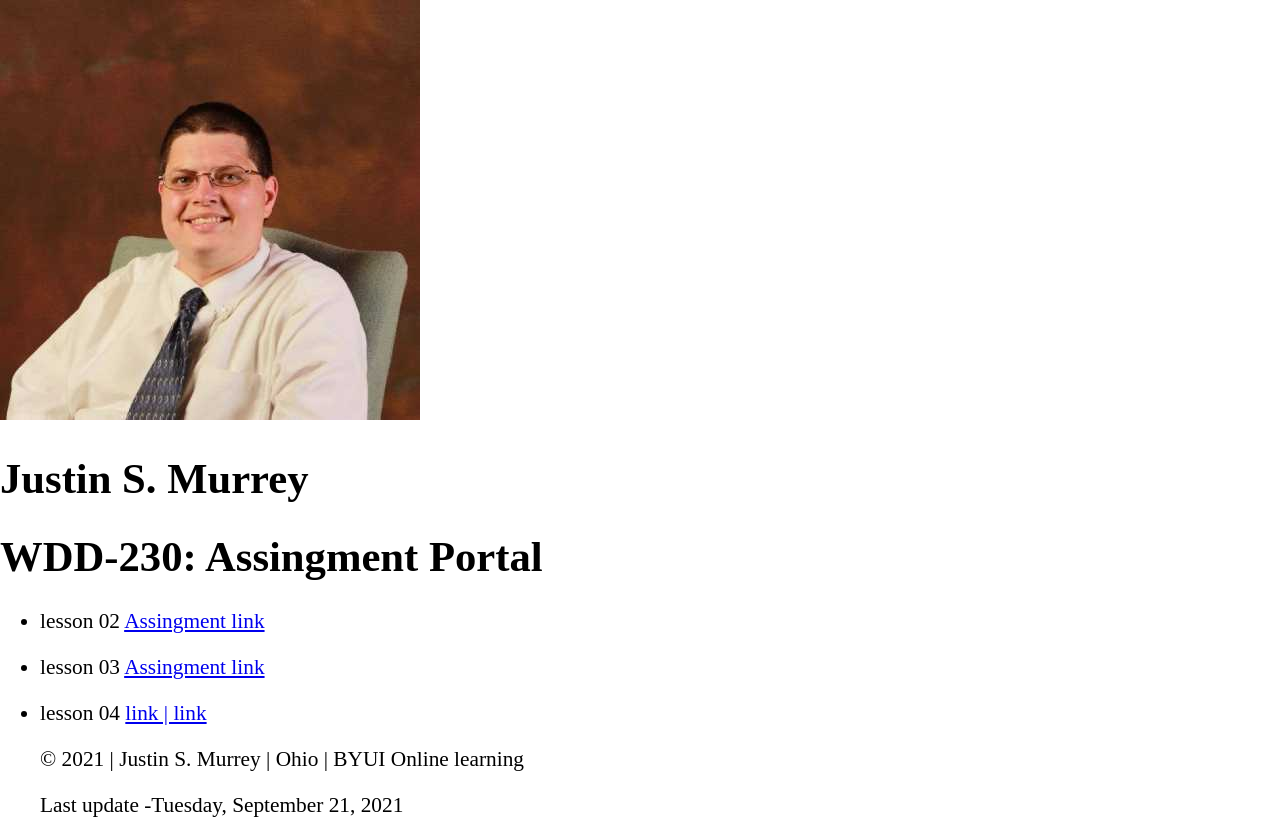
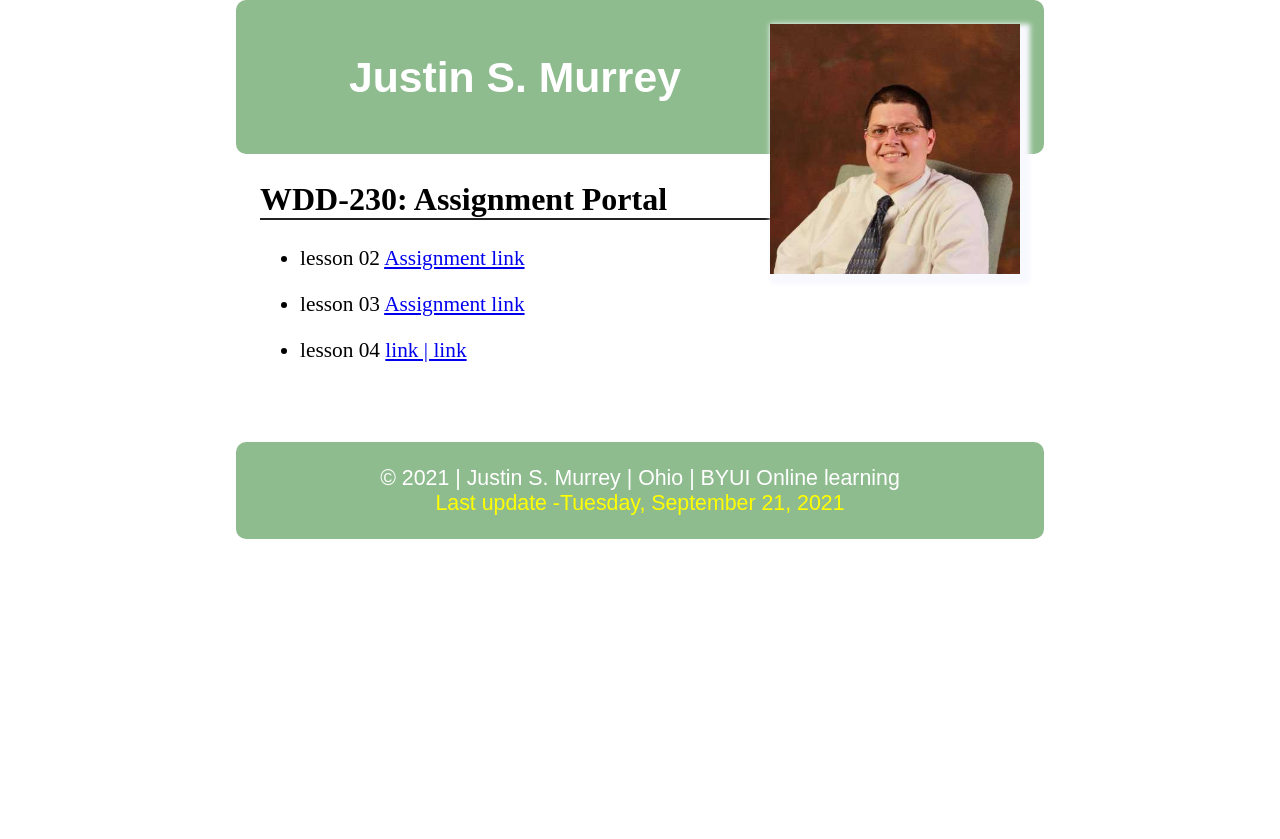
Before and after one commit to werdnasiwel/wdd-230, a plain HTML site: page index.html in a window 1280 px wide. After the commit the page ends 800 px from the top, so only its background shows below. Drawn offline with Linux system fonts and the light colour scheme.

Commit message:
13th commit

```diff
--- a/css/style.css
+++ b/css/style.css
@@ -1,14 +1,59 @@
 body{
     font-size: 16pt;
+}
+
+header,
+main,
+footer{
+    max-width: 760px;
+    margin: 0 auto;
+}
+
+header{
+    background-color: darkseagreen;
+    padding: 1.5rem;
+    border-radius: 10px;
+}
+
+header img{
+    float: right;
+}
+
+header img{
+    width:auto;
+    height: 250px;
+    box-shadow: 5px 5px 5px 5px ghostwhite;
+}
+
+h1{
+    font-size: 2.4rem;
+    color: white;
+    text-align: center;
+    font-family: Arial, Helvetica, sans-serif;
+}
+
+footer{
+    background-color: darkseagreen;
+    padding: 1.5rem;
+    border-radius: 10px;
+    margin-top: 80px;
 
 }
 
+p{
+    color: white;
+    text-align: center;
+    font-family: Arial, Helvetica, sans-serif;
+    margin: 0;
+}
 
+#copyright2{
+    color: yellow;
+}
 
-
-
-
-
+#assignment{
+    border-bottom: 2px solid #222;
+}
 
 
 
--- a/index.html
+++ b/index.html
@@ -1,58 +1,42 @@
 <!DOCTYPE html>
 <html lang="en">
-
   <head>
-  <meta charset="UTF-8">
-  <meta http-equiv="X-UA-Compatible" content="IE=edge">
-  <meta name="viewport" content="width=device-width, initial-scale=1.0">
-  <link rel="stylesheet" href="/css/style.css">
-  <link rel="stylesheet" href="css/normalize.css">
+    <meta charset="UTF-8" />
+    <meta http-equiv="X-UA-Compatible" content="IE=edge" />
+    <meta name="viewport" content="width=device-width, initial-scale=1.0" />
+    <link rel="stylesheet" href="/css/style.css" />
+    <link rel="stylesheet" href="css/normalize.css" />
     <script defer src="/js/year.js"></script>
     <title>BYUI Assignmet</title>
   </head>
 
   <body>
-  <div class="content">
     <header class="header">
-      <img src="/image/justins - Copy2.jpg" alt="picture of owner">
+      <img src="/image/justins - Copy2.jpg" alt="picture of owner" />
+
       <h1>Justin S. Murrey</h1>
-
     </header>
-       <h1 class="lesson">
-        WDD-230: Assingment Portal
-      </h1>
-
+    <main>
+      <h2 id="assignment">WDD-230: Assignment Portal</h2>
       <ul>
-        <li>
-          lesson 02 <a href="#">Assingment link</a>
-        </li>
+        <li>lesson 02 <a href="#">Assignment link</a></li>
       </ul>
       <ul>
-        <li>
-          lesson 03 <a href="#">Assingment link</a>
-        </li>
+        <li>lesson 03 <a href="#">Assignment link</a></li>
       </ul>
       <ul>
-        <li>
-          lesson 04 <a href="#">link | link
-          </a>
-        </li>
+        <li>lesson 04 <a href="#">link | link </a></li>
       </ul>
-      <ul>
+    </main>
     <footer>
-
       <div id="copyright">
         <p>
-          &copy; <span id="copyrightyear"></span> | Justin S. Murrey | Ohio | BYUI Online learning
+          &copy; <span id="copyrightyear"></span> | Justin S. Murrey | Ohio |
+          BYUI Online learning
         </p>
-        <p id="copyright2">
-          Last update -<span id="currentdate"></span>
-        </p>
+        <p id="copyright2">Last update -<span id="currentdate"></span></p>
       </div>
     </footer>
-
-  </div>
     <script src="/js/script.js"></script>
   </body>
-
 </html>
```
Lines whose indentation alone changed are shown as unchanged.
